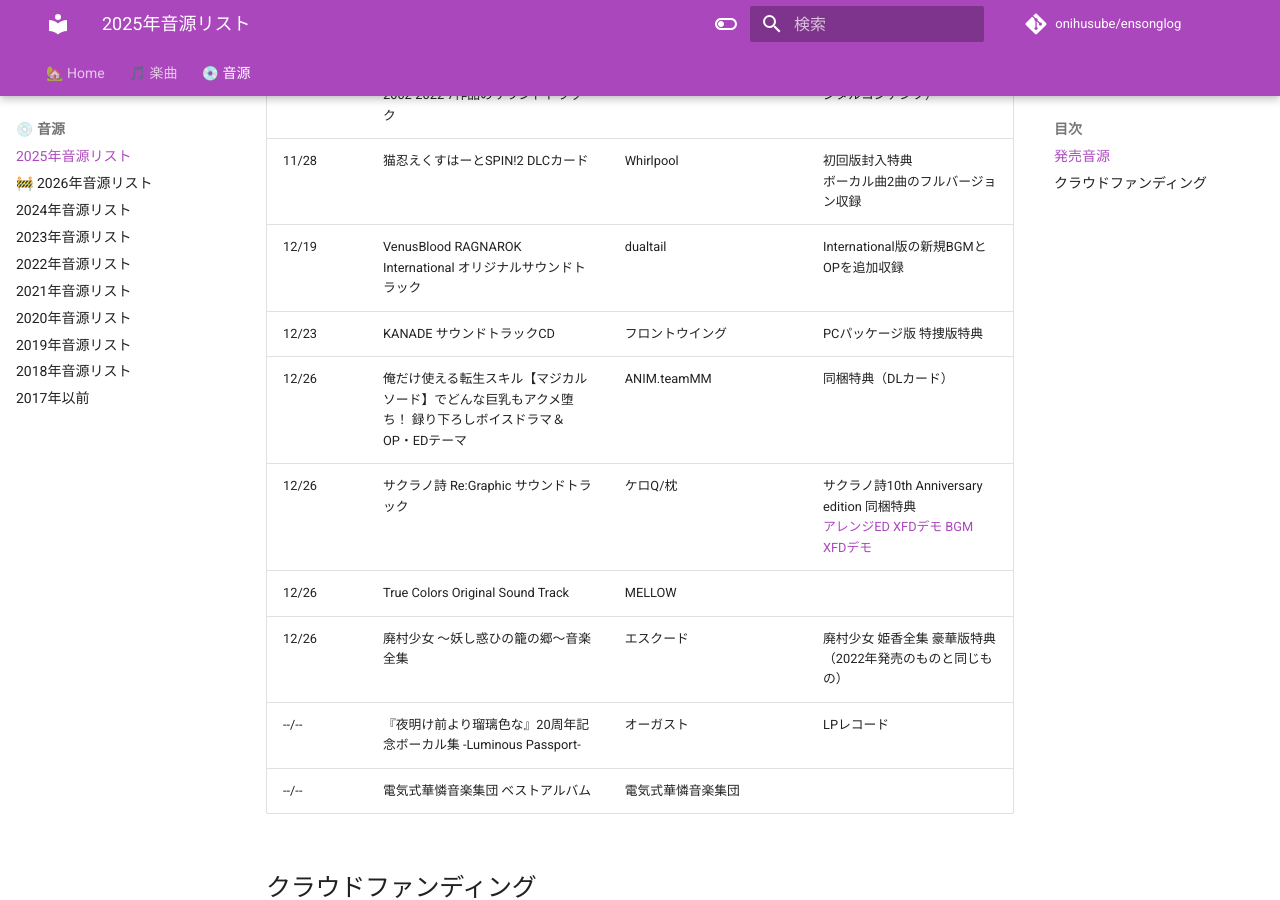
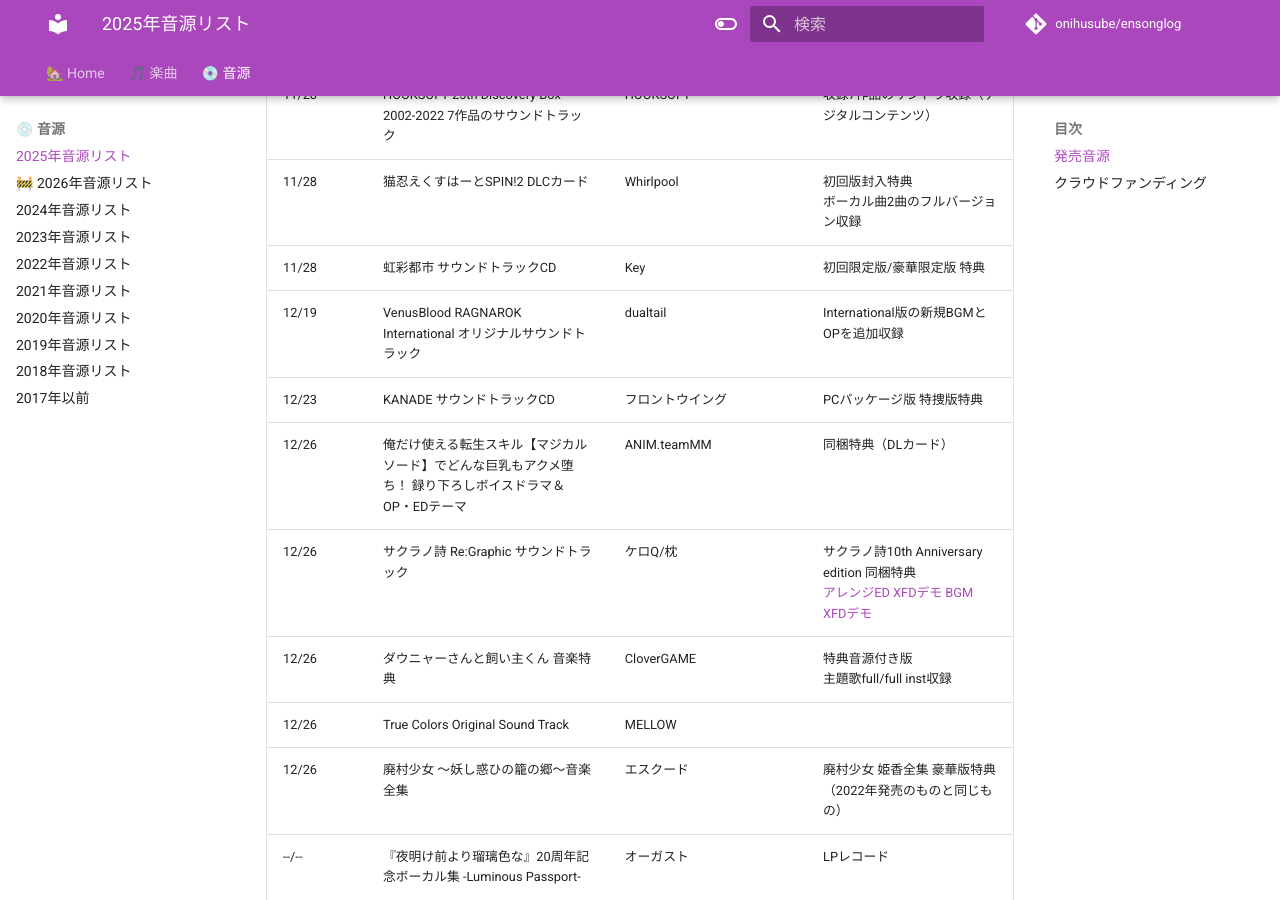
Before and after one commit to onihusube/ensonglog, an MkDocs documentation site: the page built from docs/2025/音源.md, in a window 1280 px wide and 900 px high, scrolled down 15559 px. Built offline with MkDocs 1.6.1 and Material for MkDocs 9.7.7, drawn with Linux system fonts in a browser that asks for light colours; comment, search, counter and statistics services are not loaded.

Commit message:
音源追加

```diff
--- a/docs/2025/音源.md
+++ b/docs/2025/音源.md
@@ -218,10 +218,12 @@
 | 11/28 | バカップル・サプリメント コンプリートサウンドアルバム | ま～まれぇど |  |
 | 11/28 | HOOKSOFT 25th Discovery Box 2002-2022 7作品のサウンドトラック | HOOKSOFT | 収録7作品のサントラ収録（デジタルコンテンツ） |
 | 11/28 | 猫忍えくすはーとSPIN!2 DLCカード | Whirlpool | 初回版封入特典 </br> ボーカル曲2曲のフルバージョン収録 |
+| 11/28 | 虹彩都市 サウンドトラックCD | Key | 初回限定版/豪華限定版 特典 |
 | 12/19 | VenusBlood RAGNAROK International オリジナルサウンドトラック | dualtail | International版の新規BGMとOPを追加収録 |
 | 12/23 | KANADE サウンドトラックCD | フロントウイング | PCパッケージ版 特捜版特典 |
 | 12/26 | 俺だけ使える転生スキル【マジカルソード】でどんな巨乳もアクメ堕ち！ 録り下ろしボイスドラマ＆OP・EDテーマ | ANIM.teamMM | 同梱特典（DLカード） |
 | 12/26 | サクラノ詩 Re:Graphic サウンドトラック | ケロQ/枕 | サクラノ詩10th Anniversary edition 同梱特典 </br> [アレンジED XFDデモ](https://www.youtube.com/watch?v=myuCZrfFIb0) [BGM XFDデモ](https://www.youtube.com/watch?v=mS8tCzCVZMU) |
+| 12/26 | ダウニャーさんと飼い主くん 音楽特典 | CloverGAME | 特典音源付き版 </br> 主題歌full/full inst収録 |
 | 12/26 | True Colors Original Sound Track | MELLOW |  |
 | 12/26 | 廃村少女 ～妖し惑ひの籠の郷～音楽全集 | エスクード | 廃村少女 姫香全集 豪華版特典（2022年発売のものと同じもの） |
 | --/-- | 『夜明け前より瑠璃色な』20周年記念ボーカル集 -Luminous Passport- | オーガスト | LPレコード |
```
Also changed, not shown: other parts of docs/2025/音源.md (+1 -1 lines).
